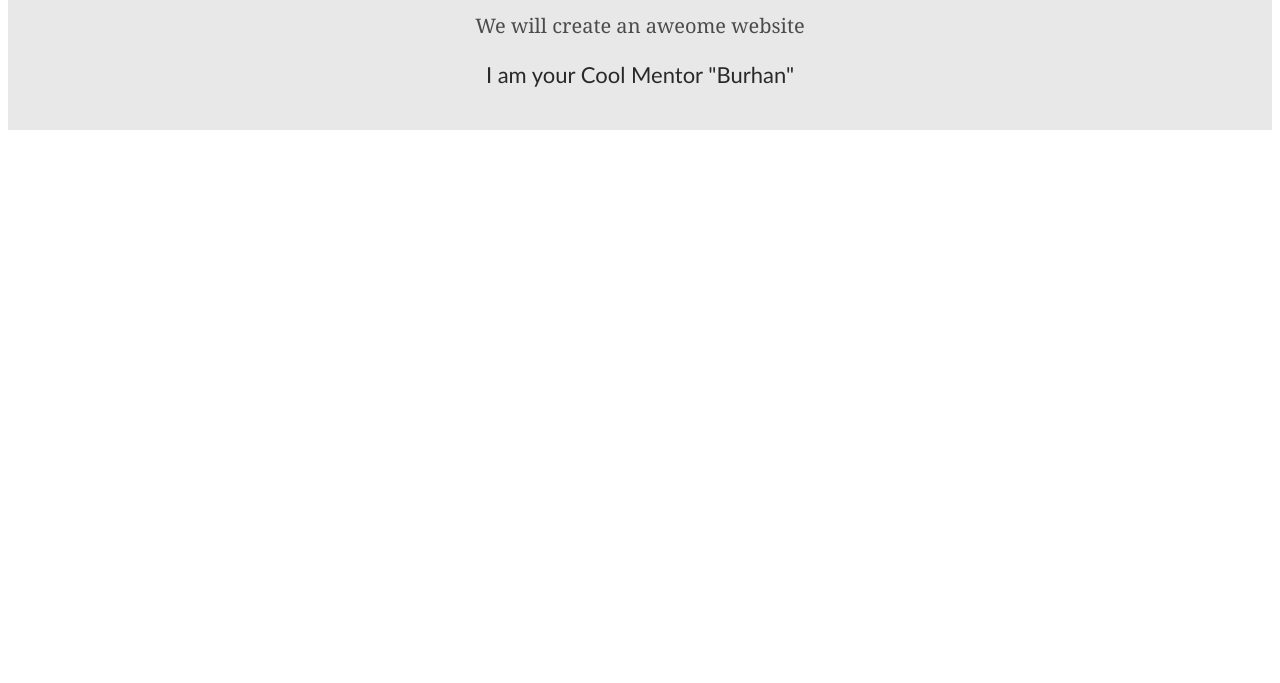
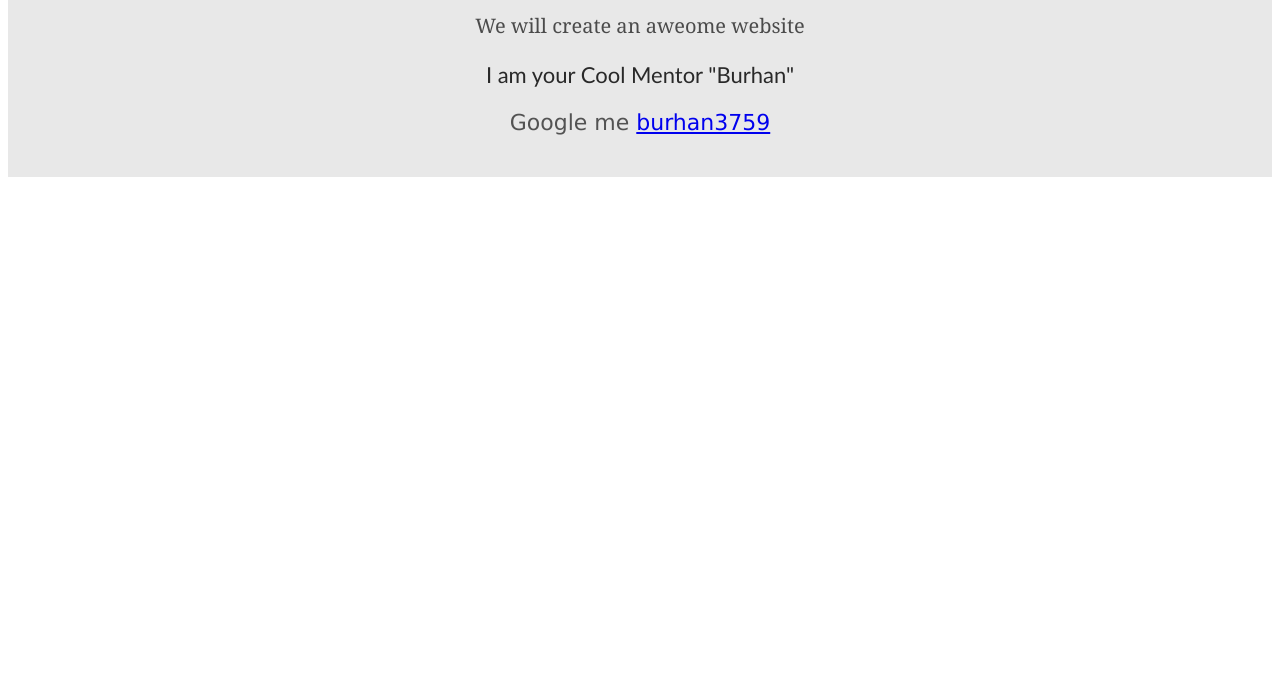
Before and after one commit to skolacode/simple-step-to-host-a-website, a plain HTML site: page index.html in a window 1280 px wide. Shown: the part 117-800 px from the top of the page. Drawn offline with Linux system fonts and the light colour scheme.

Commit message:
1. added a new style for my info 2. added my info with hyperlink

```diff
--- a/index.css
+++ b/index.css
@@ -20,3 +20,9 @@
   font-size: 22px;
   font-family: 'Gill Sans', 'Gill Sans MT', Calibri, 'Trebuchet MS', sans-serif;
 }
+
+#my-info {
+  color: rgb(83, 83, 83);
+  font-size: 22px;
+  font-family: Verdana, Geneva, Tahoma, sans-serif;
+}
--- a/index.html
+++ b/index.html
@@ -16,6 +16,8 @@
     <p id="desc">We will create an aweome website</p>
 
     <p id="self-claim">I am your Cool Mentor "Burhan"</p>
+
+    <p id="my-info">Google me <a href="https://my.linkedin.com/in/burhan3759" target="_blank">burhan3759</a> </p>
   </div>
 </body>
 </html>
```
